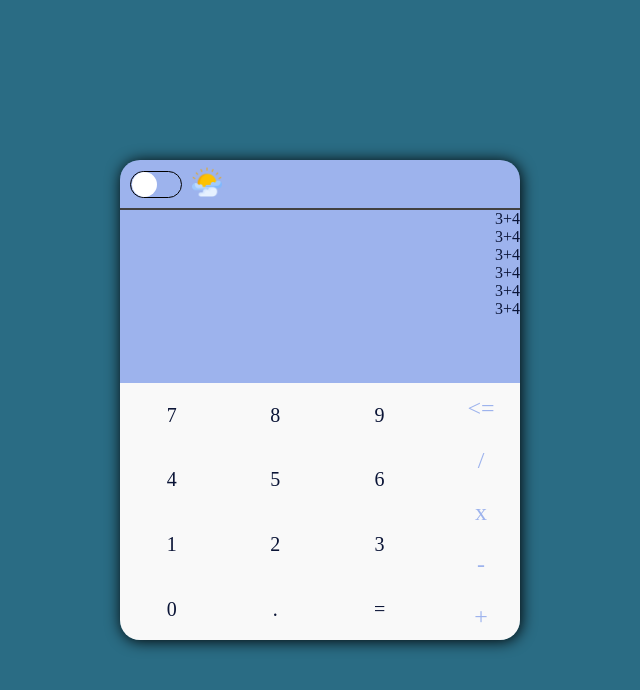
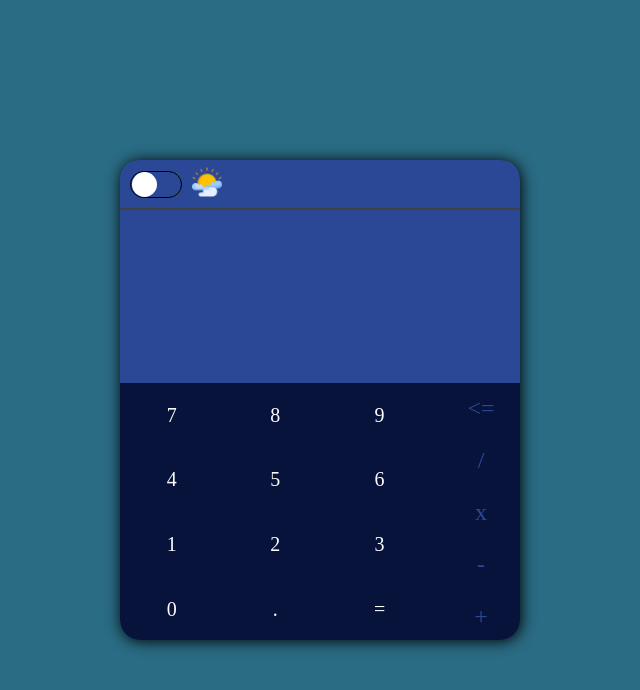
Before and after one commit to SaikatDeb12/calculator-react, a React (Vite) app: page / in a window 1280 px wide. Shown: the top 690 px of the page, without its empty margins (320-960 px from the left). Built offline with nearby package versions, Linux system fonts and the light colour scheme.

Commit message:
fully working history, theme with persistent data

```diff
--- a/src/App.jsx
+++ b/src/App.jsx
@@ -1,4 +1,4 @@
-import { useState, useRef } from "react";
+import { useState, useRef, useEffect } from "react";
 import "./App.css";
 import Header from "./header/Header";
 import Footer from "./footer/Footer";
@@ -9,12 +9,18 @@ const usedCodes = [
 ];
 const numbers = ["0", "1", "2", "3", "4", "5", "6", "7", "8", "9"];
 const operators = ["+", "-", "*", "/"];
+
 function App() {
   const refToggle = useRef();
   const refImg = useRef();
-  const [flag, changeFlag] = useState(true);
+  const [theme, changetheme] = useState(
+    JSON.parse(localStorage.getItem("themeSetting")) || false
+  );
+  const [history, updataHistory] = useState(
+    JSON.parse(localStorage.getItem("calculatorHistory")) || []
+  );
   const changeBtn = () => {
-    if (flag) {
+    if (theme) {
       refToggle.current.style.transform = "translate(25px, 0px)";
       refImg.current.src = "/moon.png";
     } else {
@@ -22,18 +28,31 @@ function App() {
       refImg.current.src = "/sun.png";
     }
 
-    changeFlag(!flag);
+    changetheme(!theme);
   };
+
+  useEffect(() => {
+    localStorage.setItem("themeSetting", JSON.stringify(theme));
+  }, [theme]);
+
+  useEffect(() => {
+    localStorage.setItem("calculatorHistory", JSON.stringify(history));
+  }, [history]);
+
   const [expression, setExpression] = useState("");
   const [result, setResult] = useState("");
   const [isDecimal, setDecimal] = useState(false);
+
   const handleKeyPress = (keyCode, key) => {
     if (!keyCode) return;
     if (!usedCodes.includes(keyCode)) return;
     if (numbers.includes(key)) {
+      //numbers
       if (key === "0" && expression.length === 0) return;
       setExpression(expression + key);
+      calculate(expression + key);
     } else if (operators.includes(key)) {
+      //operators
       setDecimal(false);
       if (!expression) return;
       const lstOperator = expression.slice(-1);
@@ -42,22 +61,35 @@ function App() {
 
       setExpression(expression + key);
     } else if (keyCode === 190) {
+      //for decimal
       if (!expression) return;
       if (!isDecimal) {
         setExpression(expression + ".");
         setDecimal(true);
       }
     } else if (keyCode === 8) {
+      // backspace
       if (!expression) return;
       else setExpression(expression.slice(0, -1));
+      calculate(expression.slice(0, -1));
     } else if (keyCode === 13) {
+      //result
       //to calculate the result:
-      console.log(expression);
-      if (!expression) return;
       calculate(expression);
+
+      const tempHistory = [...history];
+      // to remove the first element(works as a queue)
+      if (tempHistory.length > 20) tempHistory = tempHistory.slice(0, 1);
+      tempHistory.push(expression); //this
+      updataHistory(tempHistory);
     }
   };
+
   const calculate = (exp) => {
+    if (!exp) {
+      setResult("");
+      return;
+    }
     const lstChar = exp.slice(-1);
     if (!numbers.includes(lstChar)) {
       exp = exp.slice(0, -1);
@@ -72,7 +104,7 @@ function App() {
     <div
       className="app"
       tabIndex={0}
-      data-theme={flag ? "" : "dark"}
+      data-theme={theme ? "" : "dark"}
       onKeyDown={(event) => handleKeyPress(event.keyCode, event.key)}
     >
       <div className="calculator">
@@ -85,7 +117,7 @@ function App() {
           </span>
         </div>
         <div className="main-section">
-          <Header expression={expression} result={result} />
+          <Header expression={expression} result={result} history={history} />
           <Footer handleKeyPress={handleKeyPress} />
         </div>
       </div>
--- a/src/footer/footer.css
+++ b/src/footer/footer.css
@@ -6,6 +6,7 @@
   font-size: 20px;
   grid-template-columns: 4fr 1fr;
   gap: 10px;
+  cursor: pointer;
 }
 
 .keys {
--- a/src/header/Header.jsx
+++ b/src/header/Header.jsx
@@ -5,28 +5,13 @@ function Header(props) {
   return (
     <div className="header custom-scroll">
       <div className="history ">
-        <p>3+4</p>
-        <p>3+4</p>
-        <p>3+4</p>
-        <p>3+4</p>
-        <p>3+4</p>
-        <p>3+4</p>
-        <p>3+4</p>
-        <p>3+4</p>
-        <p>3+4</p>
-        <p>3+4</p>
-        <p>3+4</p>
-        <p>3+4</p>
-        <p>3+4</p>
-        <p>3+4</p>
-        <p>3+4</p>
-        <p>3+4</p>
-        <p>3+4</p>
-        <p>3+4</p>
+        {props.history &&
+          props.history?.map((item) => {
+            return <p key={item + " " + Math.random() * 44}>{item}</p>;
+          })}
       </div>
-      <div className="execution">
+      <div className="execution custom-scroll">
         <p>{props.expression}</p>
-        {/* <p>32+2334+23+123*57678+32+2334+23</p> */}
       </div>
       <div className="result">
         <p>{props.result}</p>
```
